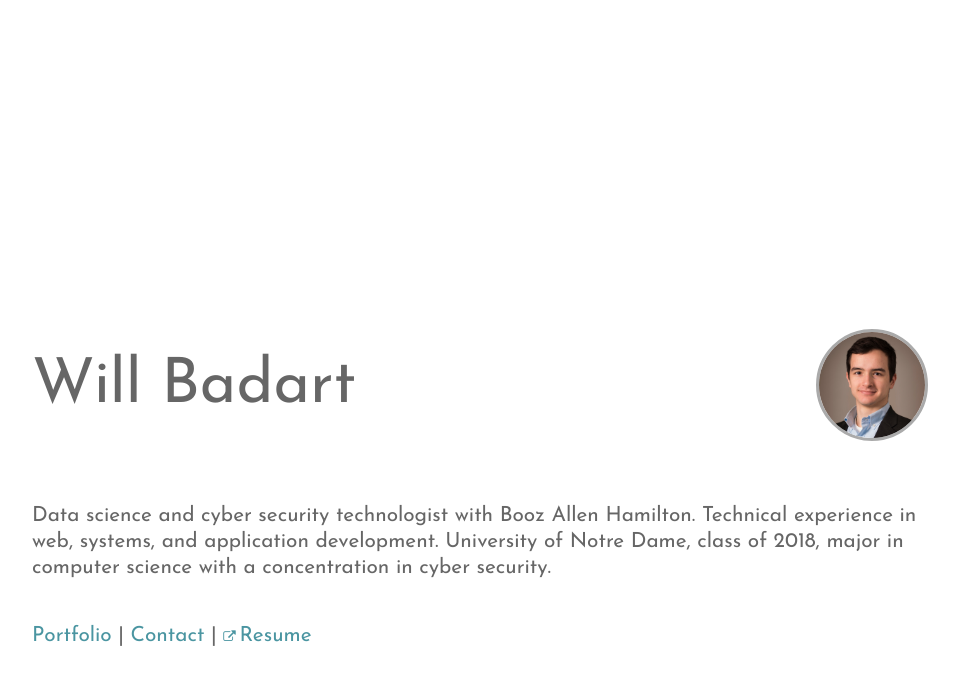
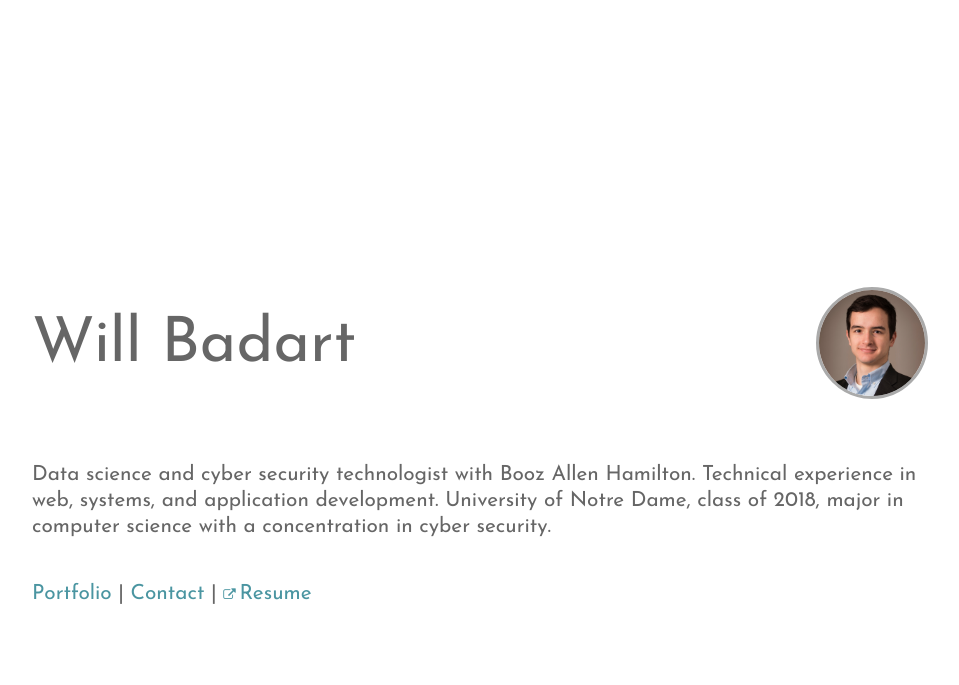
Before and after one commit to wbadart/wbadart.github.io, a Jekyll site: the page built from index.html, in a window 1280 px wide. Shown: the top 685 px of the page, without its empty margins (160-1119 px from the left). Built offline with Jekyll 4.4.1, drawn with Linux system fonts in a browser that asks for light colours.

Commit message:
Actually fixed spacing media queries to the rescue

```diff
--- a/assets/css/master.sass
+++ b/assets/css/master.sass
@@ -86,10 +86,6 @@ footer
 
 .container
   margin: auto
-  &>*:first-child.bump
-    padding-top: 2em
-  &>*:last-child
-    padding-bottom: 2em
   &.flex
     align-items: normal
     display: flex
@@ -116,3 +112,10 @@ footer
 @media all and (min-width: 900px)
   .container
     width: 70%
+
+@media all and (max-height: 409px)
+  .container
+    &>*:first-child.bump
+      padding-top: 3em
+    &>*:last-child
+      padding-bottom: 3em
```
